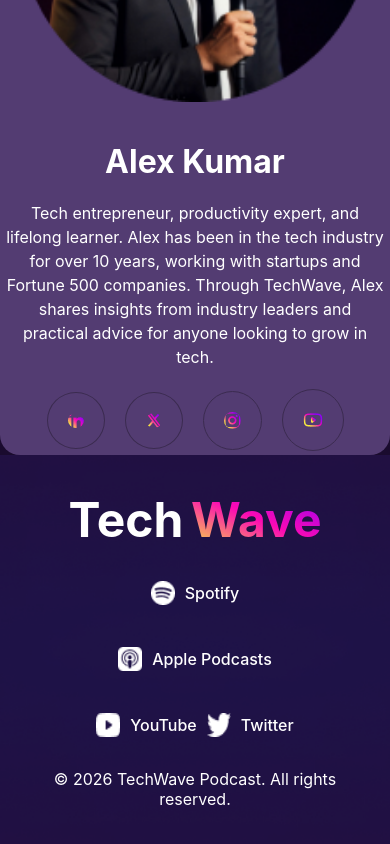
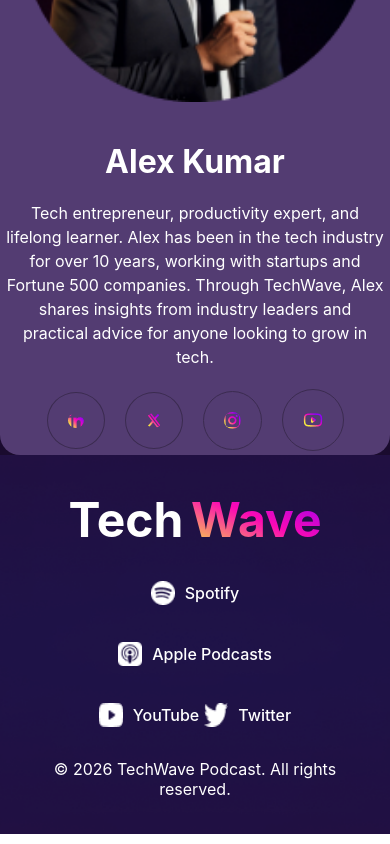
Before and after one commit to nathbiswa/Assignment-2, a plain HTML site: page index.html in a window 390 px wide. Shown: the part 5013-5857 px from the top of the page. Drawn offline with Linux system fonts and the light colour scheme.

Commit message:
can I solved this problem today?

```diff
--- a/style.css
+++ b/style.css
@@ -650,8 +650,8 @@
     }
 
     ul.socila-item {
-        gap: 10px;
-        width: 65%;
+        gap: 5px;
+        width: 70%;
         flex-wrap: wrap;
         margin: 0 auto;
     }
```
